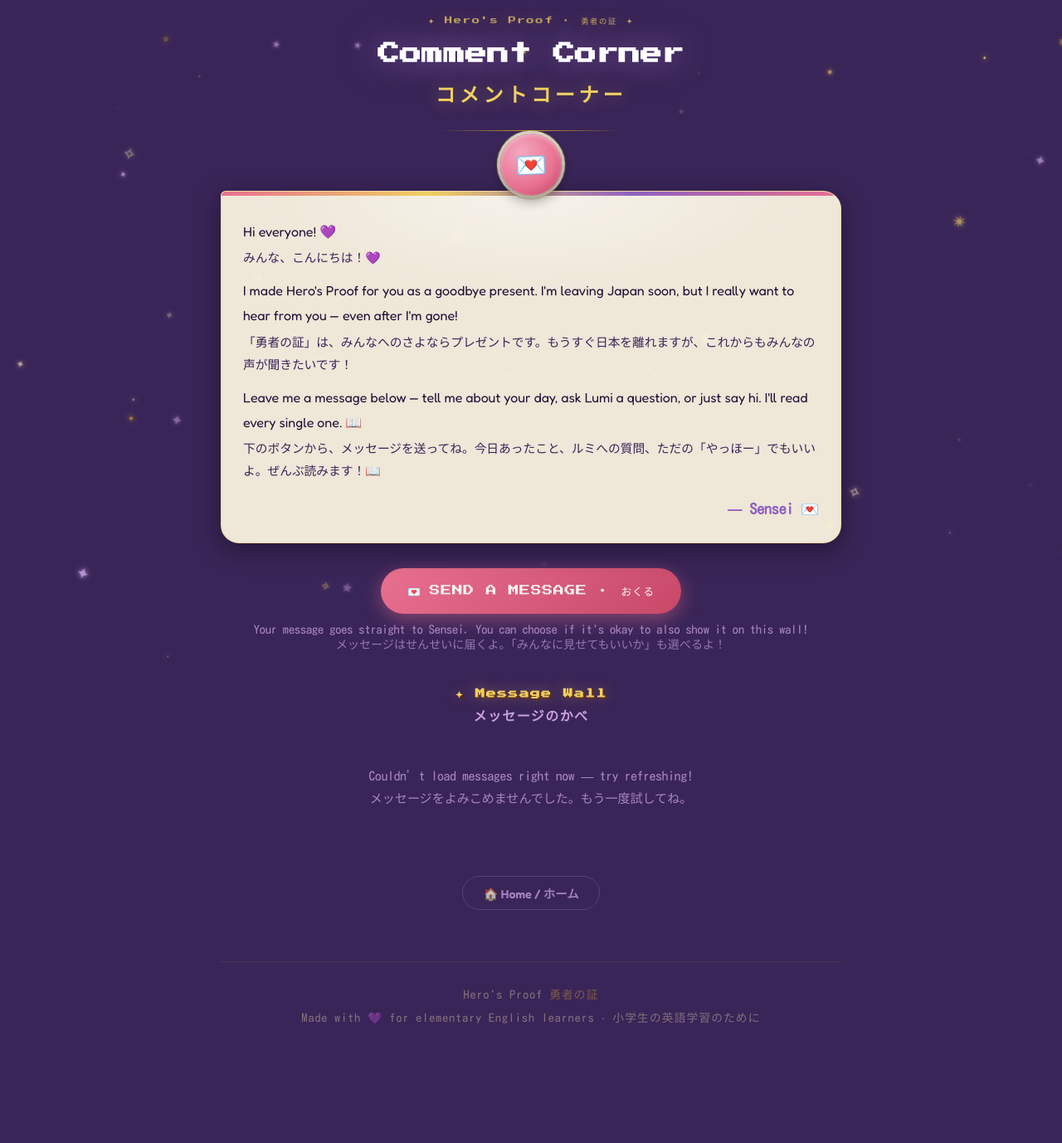
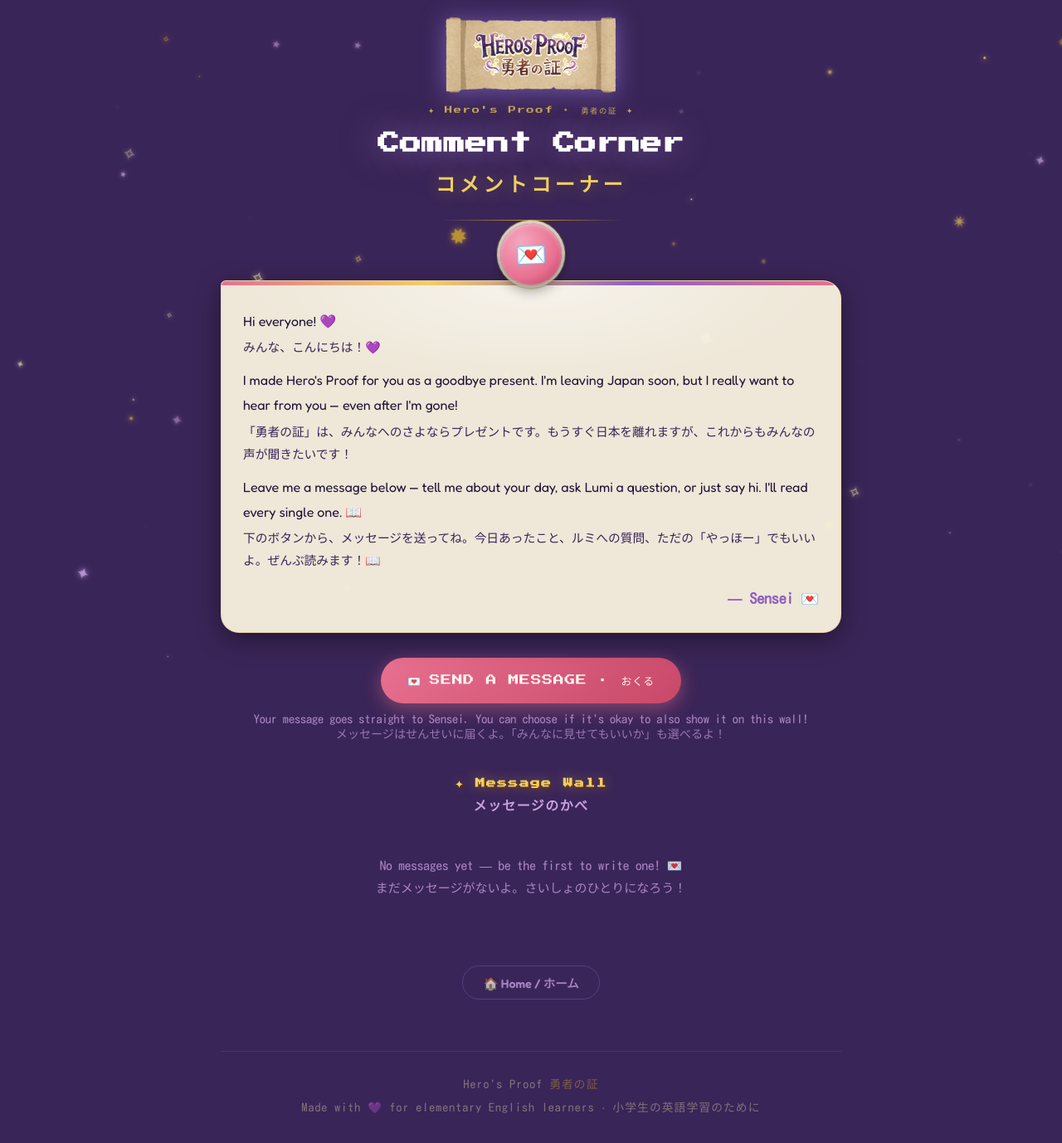
Before and after one commit to herosproof/message, a plain HTML site: page index.html in a window 1280 px wide. Shown: the whole page at 83% size. Before the commit the page ends 1347 px from the top, so only its background shows below. Drawn offline with Linux system fonts and the light colour scheme; no server answers; a web font is replaced by a local one.

Commit message:
Add files via upload

```diff
--- a/index.html
+++ b/index.html
@@ -3,6 +3,8 @@
 <head>
 <meta charset="UTF-8">
 <meta name="viewport" content="width=device-width, initial-scale=1.0">
+<link rel="icon" type="image/png" href="favicon.png">
+<link rel="apple-touch-icon" href="favicon.png">
 <title>Comment Corner · コメントコーナー — Hero's Proof</title>
 <link href="https://fonts.googleapis.com/css2?family=Press+Start+2P&family=Fredoka:wght@400;500;600;700&family=Zen+Maru+Gothic:wght@400;500;700;900&family=Kosugi+Maru&display=swap" rel="stylesheet">
 <style>
@@ -31,6 +33,7 @@ a{color:inherit;}
 .story-header{text-align:center;padding:18px 0 26px;position:relative;text-decoration:none;display:block;cursor:pointer;transition:opacity .2s;}
 .story-header:hover{opacity:.85;}
 .story-header::after{content:'';position:absolute;bottom:0;left:50%;transform:translateX(-50%);width:220px;height:1px;background:linear-gradient(90deg,transparent,var(--gold),transparent);}
+.hp-logo{max-height:96px;max-width:80%;object-fit:contain;display:block;margin:0 auto 12px;filter:drop-shadow(0 2px 14px rgba(167,139,250,.5));}
 .story-eyebrow{font-family:'Press Start 2P',monospace;font-size:clamp(.42rem,1.9vw,.58rem);color:var(--gold-light);letter-spacing:.18em;opacity:.75;margin-bottom:14px;text-shadow:0 0 20px rgba(240,208,96,.4);}
 .story-title{font-family:'Press Start 2P',monospace;font-size:clamp(1.05rem,4.2vw,1.65rem);color:#fff;line-height:1.5;text-shadow:0 0 36px rgba(200,160,224,.55),0 0 70px rgba(144,96,192,.3);}
 .story-title .jp{display:block;font-family:'Zen Maru Gothic','Kosugi Maru',sans-serif;font-size:clamp(1.05rem,3.1vw,1.5rem);color:var(--gold-light);letter-spacing:.2em;margin-top:10px;text-shadow:0 0 20px rgba(240,208,96,.4);}
@@ -121,6 +124,7 @@ footer{margin-top:62px;text-align:center;padding:26px 0;border-top:1px solid rgb
 <div class="page">
 
   <a class="story-header" href="https://herosproof.github.io">
+    <img class="hp-logo" src="logo.png" alt="Hero's Proof" onerror="this.style.display='none'">
     <p class="story-eyebrow">✦ Hero's Proof · 勇者の証 ✦</p>
     <h1 class="story-title">Comment Corner<span class="jp">コメントコーナー</span></h1>
   </a>
@@ -139,7 +143,7 @@ footer{margin-top:62px;text-align:center;padding:26px 0;border-top:1px solid rgb
 
   <div class="send-wrap">
     <!-- ════════════ EDIT ME: paste your Google Form link below ════════════ -->
-    <a class="send-btn" id="send-btn" href="https://forms.gle/jKZCNfK6p1fSUpN6A" target="_blank" rel="noopener">
+    <a class="send-btn" id="send-btn" href="PASTE_YOUR_GOOGLE_FORM_LINK_HERE" target="_blank" rel="noopener">
       <span class="fly">💌</span> SEND A MESSAGE · おくる
     </a>
     <p class="send-sub">Your message goes straight to Sensei. You can choose if it's okay to also show it on this wall!<br>
@@ -191,7 +195,7 @@ footer{margin-top:62px;text-align:center;padding:26px 0;border-top:1px solid rgb
    6. Paste your Google Form's link into the "send-btn" href above.
    Until both links are filled in, this page will just show a friendly placeholder.
 */
-const WALL_CSV_URL = 'https://docs.google.com/spreadsheets/d/e/2PACX-1vSjWBDv-83z5vHyYZAs6tMwGVC0O4hz0ZtI9_W1JI3faLpMYewqwq4kr7T5p0YvpTNakjsNuXyV7EcU/pub?gid=66962610&single=true&output=csv';
+const WALL_CSV_URL = 'PASTE_YOUR_PUBLISHED_WALL_CSV_LINK_HERE';
 
 function parseCSV(text){
   // tiny CSV parser that handles quoted commas
```
Also changed, not shown: favicon.png (added), logo.png (added).
